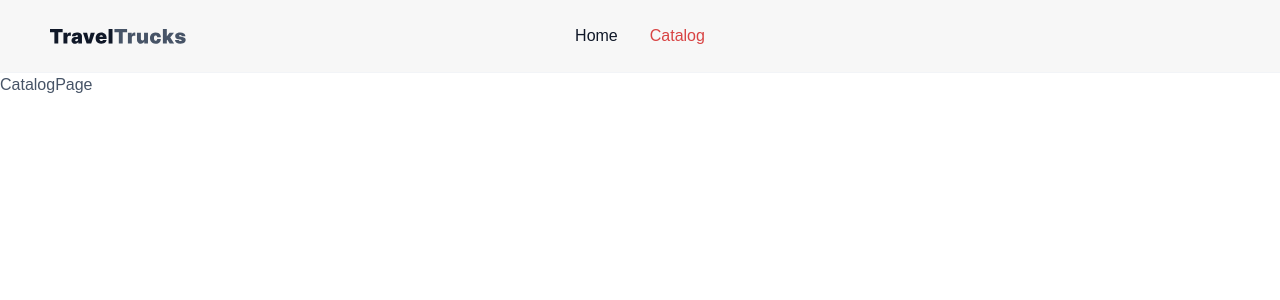
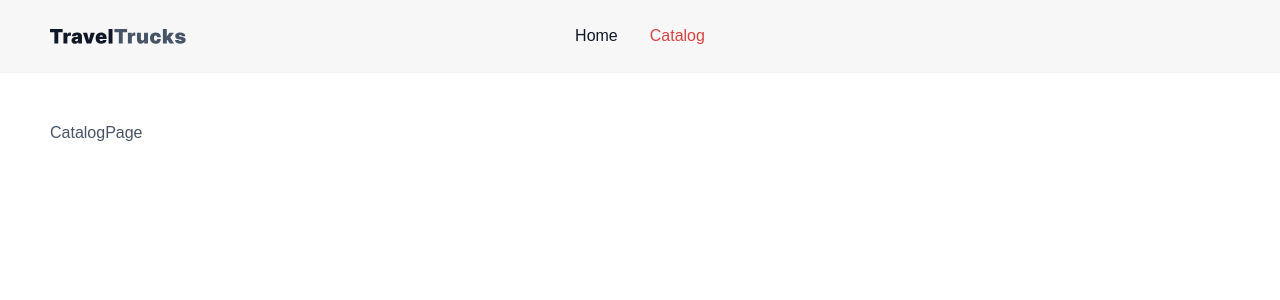
Before and after one commit to iryna-kyryllova/travel-trucks, a React (Vite) app: page /campers in a window 1280 px wide. Shown: the top 300 px of the page. Built offline with nearby package versions, Linux system fonts and the light colour scheme; a web font is replaced by a local one.

Commit message:
add layout for pages with container

```diff
--- a/src/App.jsx
+++ b/src/App.jsx
@@ -3,6 +3,7 @@ import { Routes, Route } from 'react-router-dom'
 import { Toaster } from 'react-hot-toast'
 import Header from 'components/Header/Header'
 import Loader from 'components/Loader/Loader'
+import ContainerLayout from 'layouts/ContainerLayout/ContainerLayout'
 
 const HomePage = lazy(() => import('pages/HomePage/HomePage'))
 const CatalogPage = lazy(() => import('pages/CatalogPage/CatalogPage'))
@@ -16,8 +17,10 @@ const App = () => {
       <Suspense fallback={<Loader />}>
         <Routes>
           <Route path='/' element={<HomePage />} />
-          <Route path='/campers' element={<CatalogPage />} />
-          <Route path='/campers/:id' element={<CamperPage />} />
+          <Route path='/campers' element={<ContainerLayout />}>
+            <Route index element={<CatalogPage />} />
+            <Route path=':id' element={<CamperPage />} />
+          </Route>
           <Route path='*' element={<NotFoundPage />} />
         </Routes>
       </Suspense>
--- /dev/null
+++ b/src/layouts/ContainerLayout/ContainerLayout.jsx
@@ -0,0 +1,15 @@
+import { Outlet } from 'react-router-dom'
+import Container from 'components/Container/Container'
+import styles from './ContainerLayout.module.css'
+
+const ContainerLayout = () => {
+  return (
+    <div className={styles.layout}>
+      <Container>
+        <Outlet />
+      </Container>
+    </div>
+  )
+}
+
+export default ContainerLayout
--- /dev/null
+++ b/src/layouts/ContainerLayout/ContainerLayout.module.css
@@ -0,0 +1,3 @@
+.layout {
+  padding: 48px 0 80px;
+}
--- a/vite.config.js
+++ b/vite.config.js
@@ -15,6 +15,7 @@ export default defineConfig({
   resolve: {
     alias: {
       pages: '/src/pages',
+      layouts: '/src/layouts',
       components: '/src/components',
       styles: '/src/assets/styles',
       img: '/src/assets/img',
```
